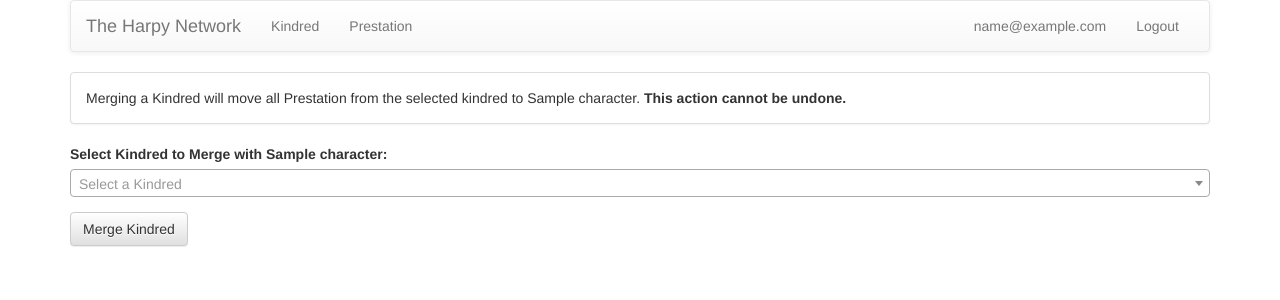
After one commit to sayeghr/harpy-network, a Flask app: page /kindred/1/merge in a window 1280 px wide; the page is wider, and only the part inside the window is pictured. The commit adds this page. Shown: the top 300 px of that part. Run offline with Flask 2, Linux system fonts and the light colour scheme; a user stored in the database is signed in; tables that the repository leaves empty hold one stand-in row (values such as "Sample post"); some libraries are stand-ins or nearby versions.

Commit message:
Added merging kindred capabilities.

```diff
--- a/harpy_network/forms.py
+++ b/harpy_network/forms.py
@@ -12,6 +12,7 @@ def unique_character_name(form, field):
             pass
         else:
             raise ValidationError('Kindred name is already in use.')
+
 
 class NotEqualTo(object):
     """
@@ -44,6 +45,7 @@ class NotEqualTo(object):
 
             raise ValidationError(message % d)
 
+
 class CharacterField(Field):
 
     def process_formdata(self, valuelist):
@@ -65,9 +67,15 @@ class ChangePasswordForm(Form):
 class AddCharacterForm(Form):
     name = StringField('Name', validators=[DataRequired(), Length(max=254), unique_character_name])
 
+
 class EditCharacterForm(Form):
     id = HiddenField('ID', validators=[DataRequired()])
     name = StringField('Name', validators=[DataRequired(), Length(max=254), unique_character_name])
+
+
+class MergeCharacterForm(Form):
+    merging_kindred = CharacterField("Creditor", validators=[DataRequired()])
+
 
 class AddBoonForm(Form):
     debtor = CharacterField("Debtor", validators=[DataRequired(),
@@ -84,6 +92,7 @@ class AddBoonForm(Form):
                               validators=[DataRequired()])
     comment = TextAreaField("Comments", validators=[])
 
+
 class EditBoonForm(Form):
     debtor = CharacterField("Debtor", validators=[DataRequired(),
                                                   NotEqualTo('creditor',
--- /dev/null
+++ b/harpy_network/static/js/merge-kindred.js
@@ -0,0 +1,6 @@
+$( document ).ready(function() {
+    $('#merging-kindred-id').select2({
+        placeholder: "Select a Kindred",
+        allowClear: true
+    });
+});
--- /dev/null
+++ b/harpy_network/templates/merge_kindred.html
@@ -0,0 +1,37 @@
+{% extends 'base.html' %}
+
+{% block scripts %}
+  {{ super() }}
+  <script src={{ url_for('static', filename='vendor/select2/dist/js/select2.full.min.js') }}></script>
+  <script src={{ url_for('static', filename='js/merge-kindred.js') }}></script>
+{% endblock %}
+
+{% block css %}
+  {{ super() }}
+  <link href={{ url_for('static', filename='vendor/select2/dist/css/select2.min.css') }} rel="stylesheet">
+  <link href={{ url_for('static', filename='vendor/select2-bootstrap-theme/dist/select2-bootstrap.min.css') }} rel="stylesheet">
+{% endblock %}
+
+{% block content %}
+<div class="panel panel-default">
+  <div class="panel-body">
+    Merging a Kindred will move all Prestation from the selected kindred to {{ character.name }}. <b>This action cannot be undone.</b>
+  </div>
+</div>
+<div>
+    <form method="POST" action="/kindred/{{ character.id }}/merge" role="form">
+    {{ form.csrf_token }}
+    <div class="form-group">
+        <label for="debtor-id">Select Kindred to Merge with {{ character.name }}:</label>
+        <select class="form-control select2" style="width: 100%" name="merging_kindred" id="merging-kindred-id">
+        <option></option>
+        {% for merging_character in characters %}
+          <option value="{{ merging_character.id }}">{{ merging_character.name }}</option>
+        {% endfor %}
+        </select>
+    </div>
+    <button type="submit" class="btn btn-default">Merge Kindred </button>
+    </form>
+</div>
+
+{%  endblock %}
--- a/harpy_network/templates/view_kindred.html
+++ b/harpy_network/templates/view_kindred.html
@@ -8,7 +8,7 @@
   <a href="/kindred/{{ character.id }}/edit" class="btn btn-default">
     <span class="glyphicon glyphicon-edit" aria-hidden="true"></span> Edit Kindred
   </a>
-  <a href="/kindred/{{ character.id }}/edit" class="btn btn-default hidden">
+  <a href="/kindred/{{ character.id }}/merge" class="btn btn-default">
     <span class="glyphicon glyphicon-transfer" aria-hidden="true"></span> Merge Kindred
   </a>
 
--- a/harpy_network/views.py
+++ b/harpy_network/views.py
@@ -8,7 +8,7 @@ from harpy_network.models.users import User
 from harpy_network.models.characters import Character
 from harpy_network.models.boons import Boon
 from harpy_network.forms import LoginForm, AddCharacterForm, EditCharacterForm, AddBoonForm, EditBoonForm, \
-    ChangePasswordForm
+    ChangePasswordForm, MergeCharacterForm
 
 views = Blueprint('views', __name__, template_folder='templates')
 
@@ -100,6 +100,29 @@ def edit_kindred(character_id):
     return render_template('edit_kindred.html', character=character, form=form)
 
 
+@views.route('/kindred/<int:character_id>/merge', methods=['GET', 'POST'])
+@login_required
+def merge_kindred(character_id):
+    character = Character.query.filter_by(id=character_id).first()
+    if not character:
+        abort(404)
+    form = MergeCharacterForm()
+    if request.method == "POST":
+        if form.validate_on_submit():
+            merging_character = form.merging_kindred.data
+            if merging_character != character:
+                # This shouldn't happen as the form will not display the current character.
+                character.merge_character(merging_character)
+                db.session.commit()
+            return redirect(url_for('views.view_kindred', character_id=character.id))
+        else:
+            for field, errors in form.errors.items():
+                for error in errors:
+                    flash(field + ": " + error, "error")
+    characters = Character.query.filter(Character.id != character.id).all()
+    return render_template('merge_kindred.html', character=character, characters=characters, form=form)
+
+
 @views.route('/prestation')
 @login_required
 def view_boons():
```
Also changed, not shown: harpy_network/tests/test_views.py (+26 -0 lines).
